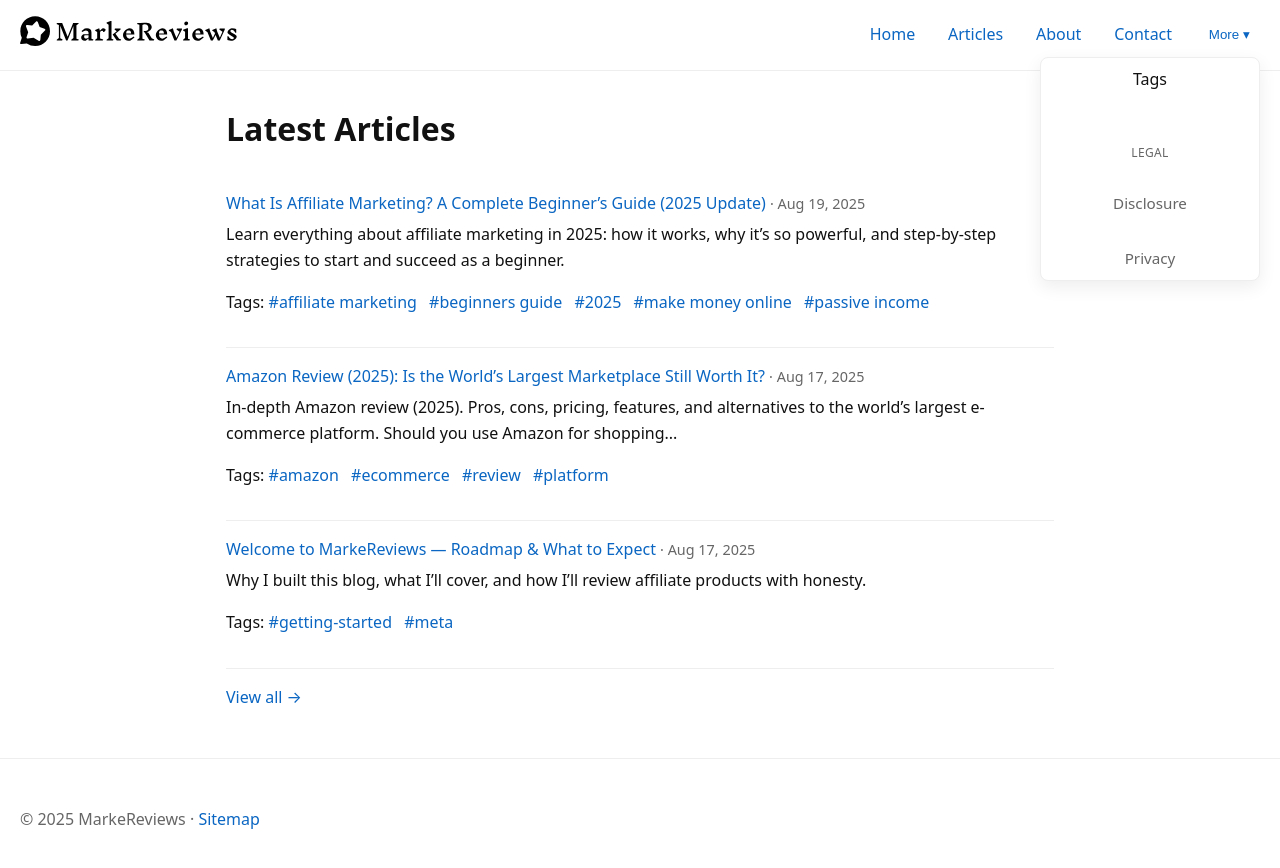
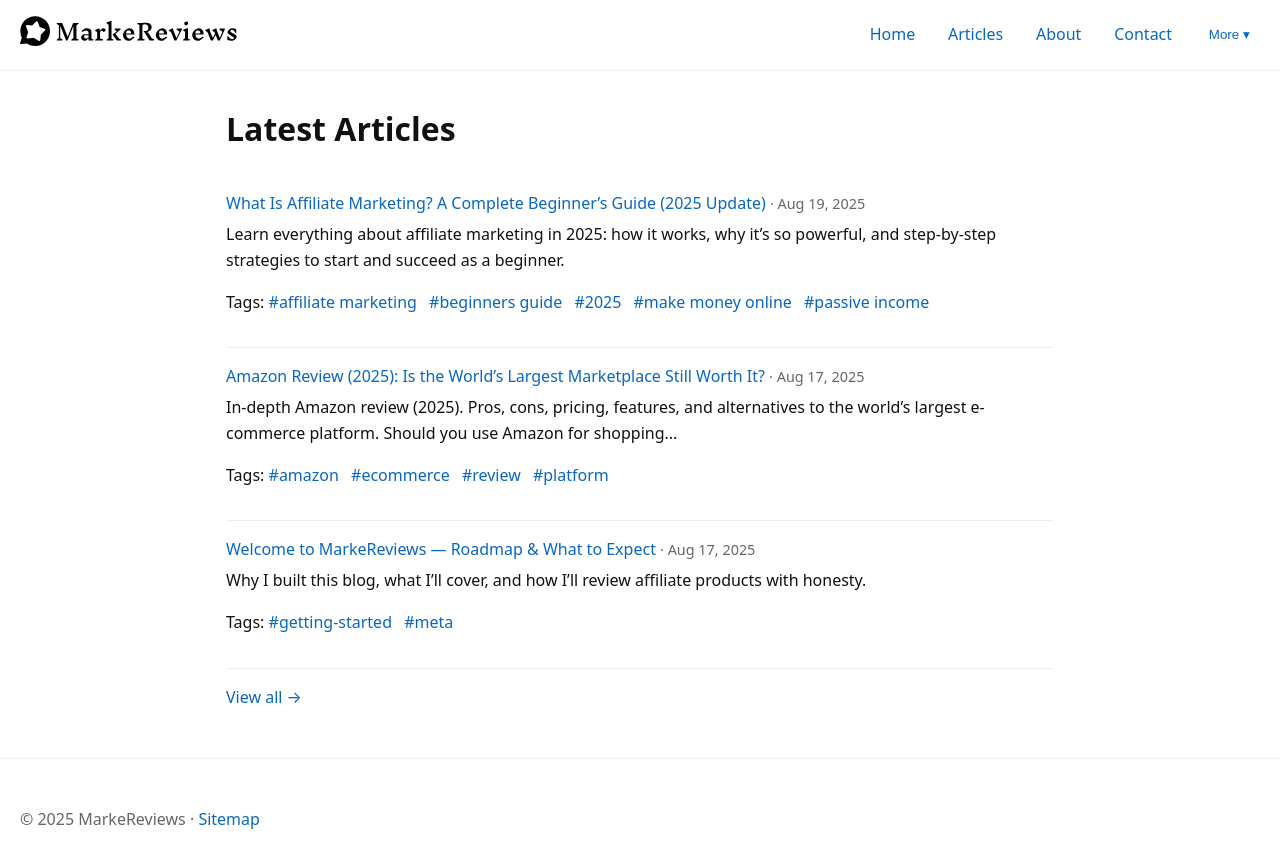
Before and after one commit to amineelom/myblogger, a Jekyll site: the page built from index.md, in a window 1280 px wide. Shown: the top 868 px of the page. Built offline with Jekyll 4.4.1, drawn with Linux system fonts in a browser that asks for light colours.

Commit message:
Scoped the flex layout to only the primary nav list and left the dropdown hidden by default.

```diff
--- a/assets/css/style.css
+++ b/assets/css/style.css
@@ -20,8 +20,8 @@
 
 /* Navigation restructure */
 .site-nav{display:flex; align-items:center; gap:1rem;}
-.site-header .site-nav ul{list-style:none !important; margin:0; padding:0; display:flex; gap:.75rem; align-items:center;}
-.site-nav ul{display:flex; gap:.25rem;}
+.site-header .site-nav ul{list-style:none; margin:0; padding:0;}
+.site-header .site-nav .nav-primary{display:flex; gap:.75rem; align-items:center;}
 .site-header li{list-style:none !important;}
 .site-nav li{margin:0;}
 .site-nav a{margin-right:0; padding:.5rem .65rem; border-radius:.4rem;}
```
